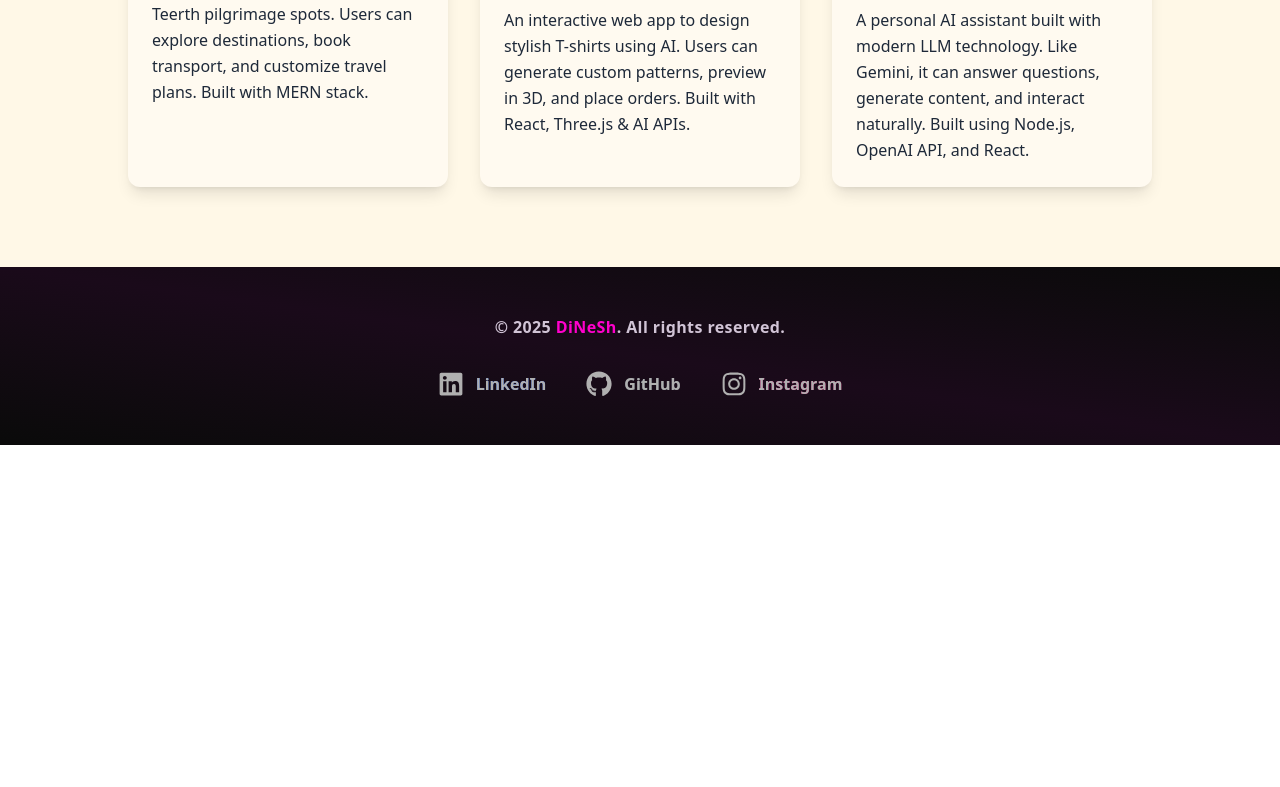
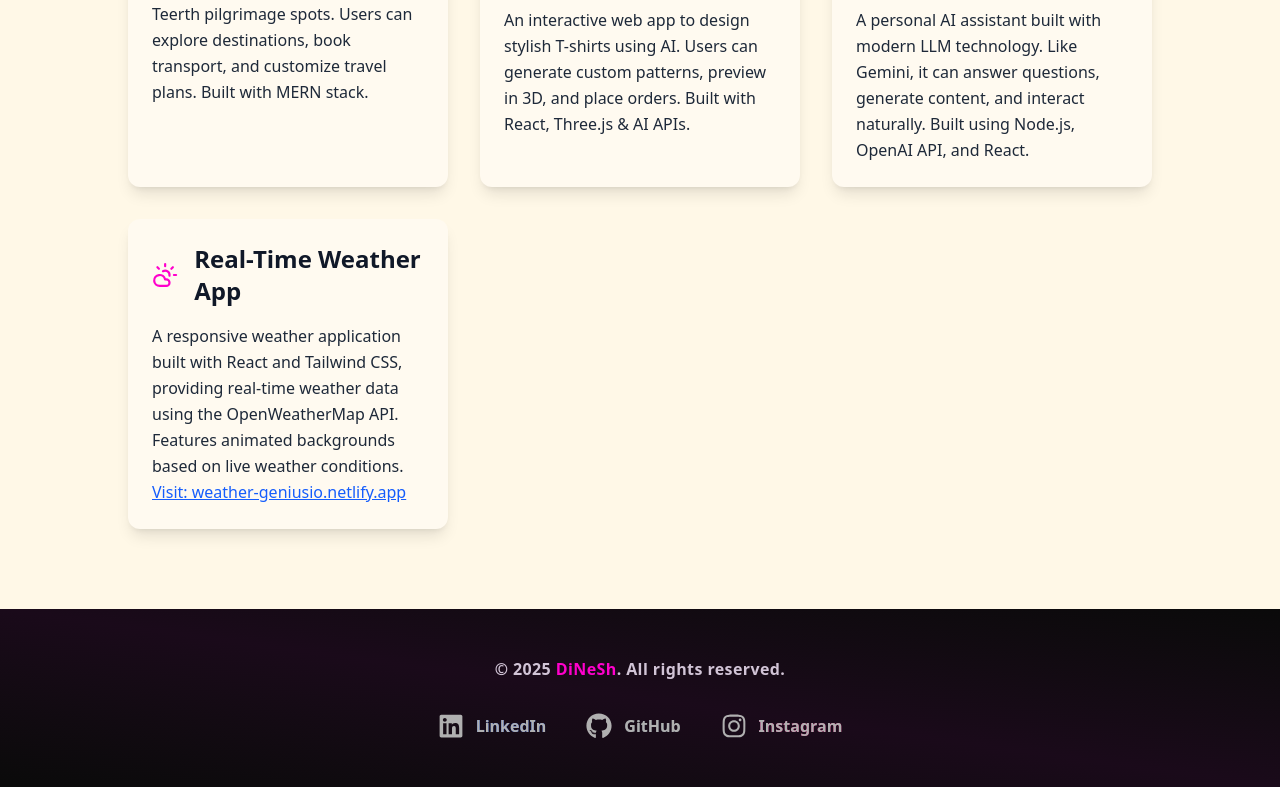
Before and after one commit to Dino7354/Portfolio, a React (Vite) app: page / in a window 1280 px wide. Shown: the part 2155-2942 px from the top of the page. Before the commit the page ends 2600 px from the top, so only its background shows below. Built offline with nearby package versions, Linux system fonts and the light colour scheme.

Commit message:
Add CloudSun icon and new Real-Time Weather App project to Project component

```diff
--- a/src/components/pages/Project.jsx
+++ b/src/components/pages/Project.jsx
@@ -1,6 +1,6 @@
 import React from "react";
 import { motion } from "framer-motion";
-import { Globe, Shirt, Brain } from "lucide-react";
+import { Globe, Shirt, Brain, CloudSun } from "lucide-react";
 
 const cardVariants = {
   initial: { opacity: 0, scale: 0.8 },
@@ -23,7 +23,9 @@ const Projects = () => (
       <h2 className="text-4xl font-bold text-[#ff00cc] mb-2 drop-shadow-[0_0_10px_#ff00cc]">
         My Projects
       </h2>
-      <p className="text-gray-700 dark:text-gray-300">Recent work I&apos;ve done:</p>
+      <p className="text-gray-700 dark:text-gray-300">
+        Recent work I&apos;ve done:
+      </p>
     </motion.div>
 
     <div className="grid grid-cols-1 md:grid-cols-2 lg:grid-cols-3 gap-8 max-w-5xl mx-auto">
@@ -65,9 +67,9 @@ const Projects = () => (
           </h3>
         </div>
         <p className="text-gray-800 dark:text-gray-300 leading-relaxed text-sm md:text-base">
-          An interactive web app to design stylish T-shirts using AI. Users
-          can generate custom patterns, preview in 3D, and place orders.
-          Built with React, Three.js & AI APIs.
+          An interactive web app to design stylish T-shirts using AI. Users can
+          generate custom patterns, preview in 3D, and place orders. Built with
+          React, Three.js & AI APIs.
         </p>
       </motion.div>
 
@@ -87,9 +89,38 @@ const Projects = () => (
           </h3>
         </div>
         <p className="text-gray-800 dark:text-gray-300 leading-relaxed text-sm md:text-base">
-          A personal AI assistant built with modern LLM technology. Like
-          Gemini, it can answer questions, generate content, and interact
-          naturally. Built using Node.js, OpenAI API, and React.
+          A personal AI assistant built with modern LLM technology. Like Gemini,
+          it can answer questions, generate content, and interact naturally.
+          Built using Node.js, OpenAI API, and React.
+        </p>
+      </motion.div>
+
+      {/* Real-Time Weather Website Project */}
+      <motion.div
+        className="bg-[#fffaf0] dark:bg-[#1a1a1a] p-6 rounded-xl shadow-lg flex flex-col cursor-pointer"
+        initial="initial"
+        whileInView="whileInView"
+        whileHover="whileHover"
+        transition={{ ...cardVariants.transition, delay: 0.2 }}
+        variants={cardVariants}
+        onClick={() =>
+          window.open("https://weather-geniusio.netlify.app/", "_blank")
+        }
+      >
+        <div className="flex items-center space-x-4 mb-4">
+          <CloudSun className="text-[#ff00cc]" size={32} />
+          <h3 className="text-2xl font-semibold text-gray-900 dark:text-gray-100">
+            Real-Time Weather App
+          </h3>
+        </div>
+        <p className="text-gray-800 dark:text-gray-300 leading-relaxed text-sm md:text-base">
+          A responsive weather application built with React and Tailwind CSS,
+          providing real-time weather data using the OpenWeatherMap API.
+          Features animated backgrounds based on live weather conditions.
+          <br />
+          <span className="text-blue-600 dark:text-blue-400 underline">
+            Visit: weather-geniusio.netlify.app
+          </span>
         </p>
       </motion.div>
     </div>
```
